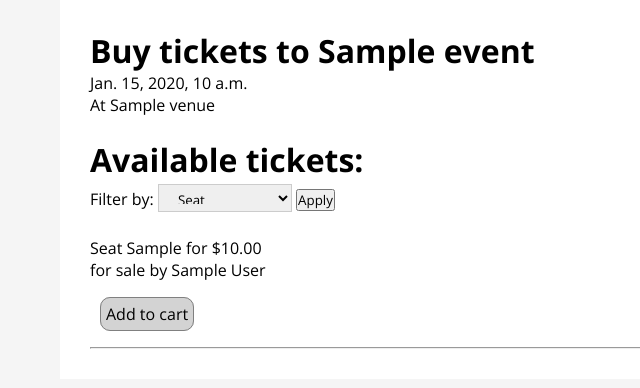
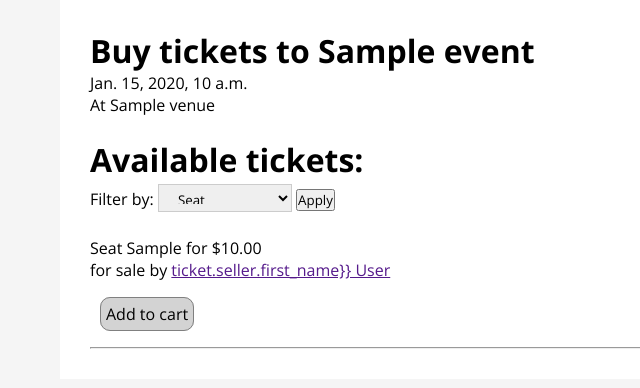
Before and after one commit to jpdoherty90/Project_Week, a Django app: page /buy/1 in a window 1280 px wide. Shown: the part 81-469 px from the top of the page, without its empty margins (0-640 px from the left). Run offline with Django 3.2, Linux system fonts and the light colour scheme; tables that the repository leaves empty hold one stand-in row (values such as "Sample post").

Commit message:
minor changes to buying route

```diff
--- a/apps/stubhub/templates/stubhub/buy_tix.html
+++ b/apps/stubhub/templates/stubhub/buy_tix.html
@@ -35,7 +35,7 @@
         {% for ticket in available_tix %}
             <br>
             <p>Seat {{ ticket.seat }} for ${{ ticket.price}}</p>
-            <p>for sale by {{ ticket.seller.first_name}} {{ticket.seller.last_name}}</p>
+            <p>for sale by <a href="">ticket.seller.first_name}} {{ticket.seller.last_name}}</a></p>
             <br>
             <a href="" class="basic_button">Add to cart</a>
             <br>
--- a/apps/stubhub/views.py
+++ b/apps/stubhub/views.py
@@ -161,8 +161,10 @@
 #-----------------------------------------------------------------
 
 def acc_info(request):
-    context = { 'user': User.objects.get(id=request.session['user_id']),
-                'bought_tickets': Ticket.objects.filter(buyer_id=request.session['user_id'])
+
+    context = {
+        'user': User.objects.get(id=request.session['user_id']),
+        'bought_tickets': Ticket.objects.filter(buyer_id=request.session['user_id'])
     }
 
     return render (request,"stubhub/acc_info.html",context)
```
